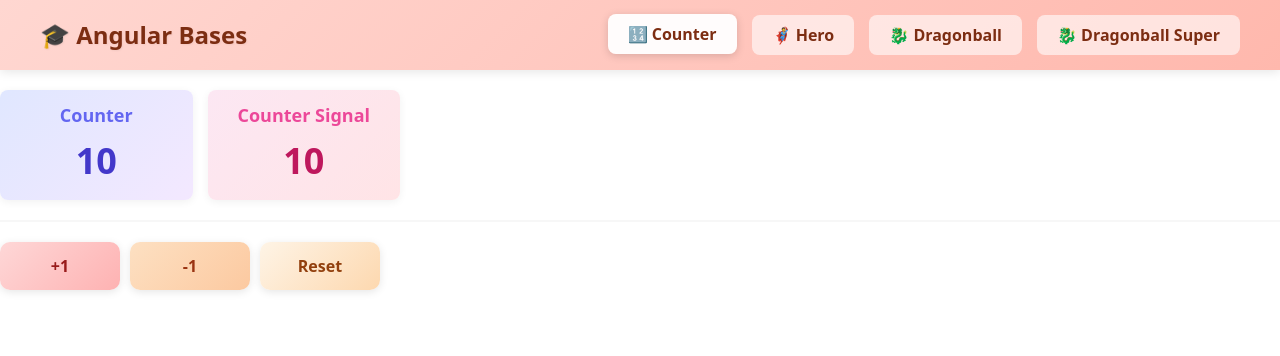
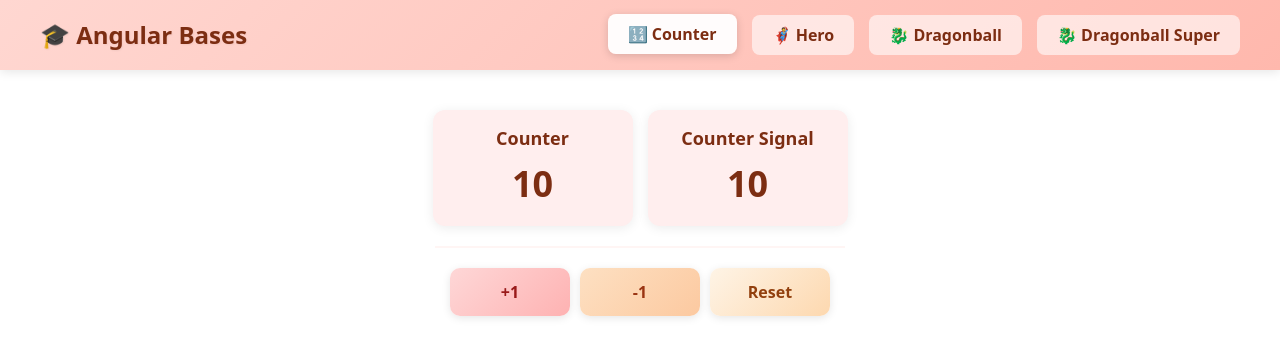
Before and after one commit to aoseptien/02-bases, an Angular app: page / in a window 1280 px wide. Shown: the top 356 px of the page. Built offline with nearby package versions, Linux system fonts and the light colour scheme.

Commit message:
feat: update styles for character add and list components

```diff
--- a/src/app/components/dragonball/character-add/character-add.html
+++ b/src/app/components/dragonball/character-add/character-add.html
@@ -3,6 +3,9 @@
   [style.border-radius]="'12px'"
   [style.padding]="'25px'"
   [style.box-shadow]="'0 2px 12px rgba(0,0,0,0.08)'"
+  [style.height]="'100%'"
+  [style.display]="'flex'"
+  [style.flex-direction]="'column'"
 >
   <h3
     [style.color]="'#7c2d12'"
--- a/src/app/components/dragonball/character-list/character-list.html
+++ b/src/app/components/dragonball/character-list/character-list.html
@@ -3,6 +3,9 @@
   [style.border-radius]="'12px'"
   [style.padding]="'25px'"
   [style.box-shadow]="'0 2px 12px rgba(0,0,0,0.08)'"
+  [style.height]="'100%'"
+  [style.display]="'flex'"
+  [style.flex-direction]="'column'"
 >
   <h3
     [style.color]="'#7c2d12'"
@@ -13,7 +16,13 @@
     {{ listName() }}
   </h3>
 
-  <div [style.display]="'flex'" [style.flex-direction]="'column'" [style.gap]="'10px'">
+  <div
+    [style.display]="'flex'"
+    [style.flex-direction]="'column'"
+    [style.gap]="'10px'"
+    [style.overflow-y]="'auto'"
+    [style.flex]="'1'"
+  >
     @for (character of characters(); track character.id; let idx = $index) {
     <div
       [style.background]="
--- a/src/app/pages/counter/counter-page.html
+++ b/src/app/pages/counter/counter-page.html
@@ -1,54 +1,55 @@
+<div [style.max-width]="'450px'" [style.margin]="'0 auto'" [style.padding]="'20px'">
   <div
     [style.display]="'flex'"
     [style.gap]="'15px'"
-  [style.margin]="'15px 0'"
-  [style.max-width]="'400px'"
+    [style.margin]="'0 0'"
+    [style.justify-content]="'center'"
   >
     <div
-    [style.background]="'linear-gradient(135deg, #e0e7ff 0%, #f3e8ff 100%)'"
-    [style.padding]="'12px 20px'"
-    [style.border-radius]="'8px'"
-    [style.box-shadow]="'0 2px 8px rgba(0,0,0,0.06)'"
-    [style.flex]="'1'"
+      [style.background]="'#ffeeee'"
+      [style.padding]="'15px'"
+      [style.border-radius]="'12px'"
+      [style.box-shadow]="'0 2px 12px rgba(0,0,0,0.08)'"
       [style.text-align]="'center'"
+      [style.min-width]="'200px'"
     >
       <div
-      [style.color]="'#6366f1'"
+        [style.color]="'#7c2d12'"
         [style.font-size]="'18px'"
         [style.margin-bottom]="'5px'"
         [style.font-weight]="'600'"
       >
         Counter
       </div>
-    <div [style.color]="'#4338ca'" [style.font-size]="'36px'" [style.font-weight]="'bold'">
+      <div [style.color]="'#7c2d12'" [style.font-size]="'36px'" [style.font-weight]="'bold'">
         {{ counter }}
       </div>
     </div>
 
     <div
-    [style.background]="'linear-gradient(135deg, #fce7f3 0%, #ffe4e6 100%)'"
-    [style.padding]="'12px 20px'"
-    [style.border-radius]="'8px'"
-    [style.box-shadow]="'0 2px 8px rgba(0,0,0,0.06)'"
-    [style.flex]="'1'"
+      [style.background]="'#ffeeee'"
+      [style.padding]="'15px'"
+      [style.border-radius]="'12px'"
+      [style.box-shadow]="'0 2px 12px rgba(0,0,0,0.08)'"
       [style.text-align]="'center'"
+      [style.min-width]="'200px'"
     >
       <div
-      [style.color]="'#ec4899'"
+        [style.color]="'#7c2d12'"
         [style.font-size]="'18px'"
         [style.margin-bottom]="'5px'"
         [style.font-weight]="'600'"
       >
         Counter Signal
       </div>
-    <div [style.color]="'#be185d'" [style.font-size]="'36px'" [style.font-weight]="'bold'">
+      <div [style.color]="'#7c2d12'" [style.font-size]="'36px'" [style.font-weight]="'bold'">
         {{ counterSignal() }}
       </div>
     </div>
   </div>
 
-<hr [style.border]="'none'" [style.border-top]="'2px solid #e0e0e0'" [style.margin]="'20px 0'" />
-<div [style.display]="'flex'" [style.gap]="'10px'">
+  <hr [style.border]="'none'" [style.border-top]="'2px solid #ffd7d1'" [style.margin]="'20px 0'" />
+  <div [style.display]="'flex'" [style.gap]="'10px'" [style.justify-content]="'center'">
     <button
       (click)="increaseBy(1)"
       [style.background]="'linear-gradient(135deg, #fed7d7 0%, #feb2b2 100%)'"
@@ -98,3 +99,4 @@
       Reset
     </button>
   </div>
+</div>
```
Lines whose indentation alone changed are shown as unchanged.
